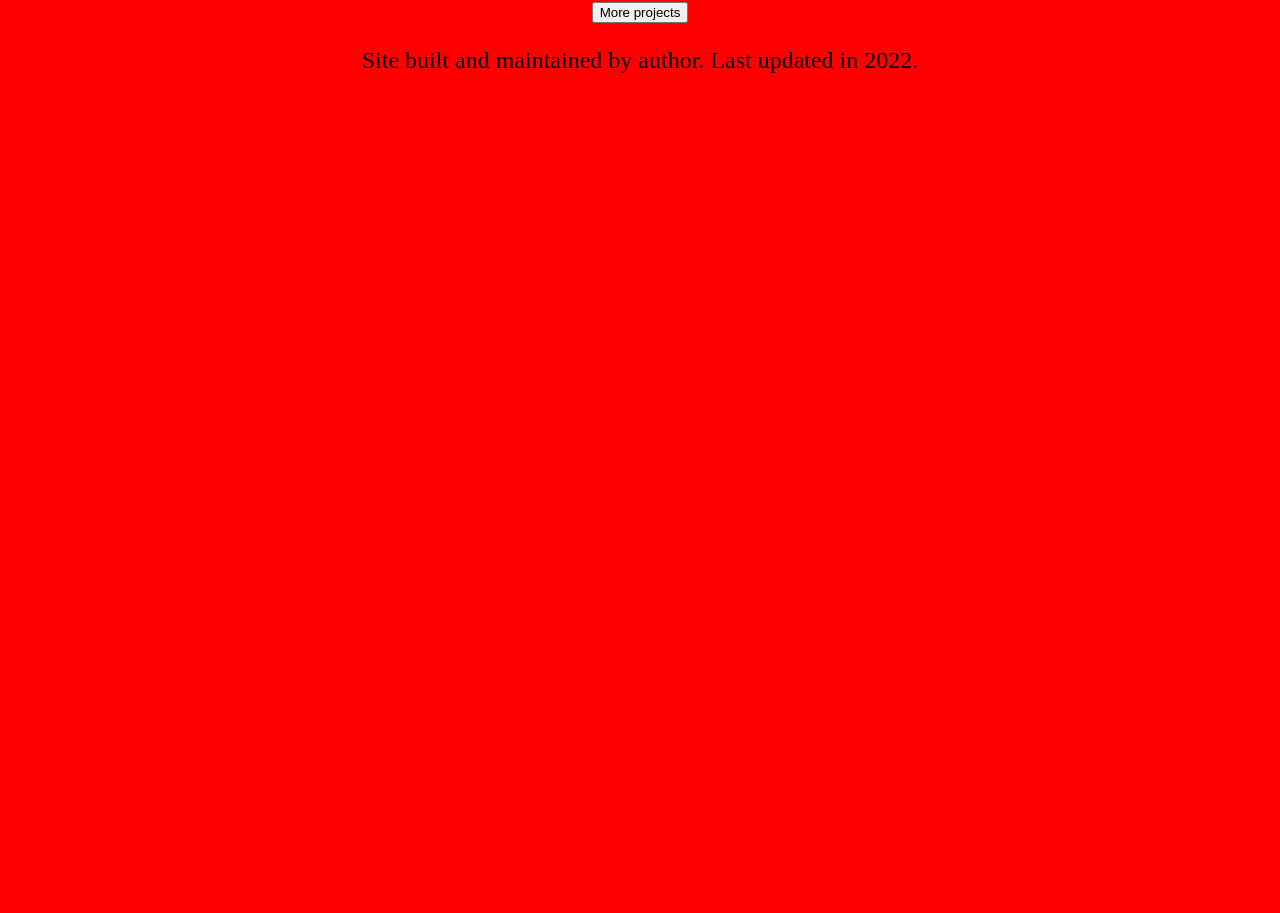
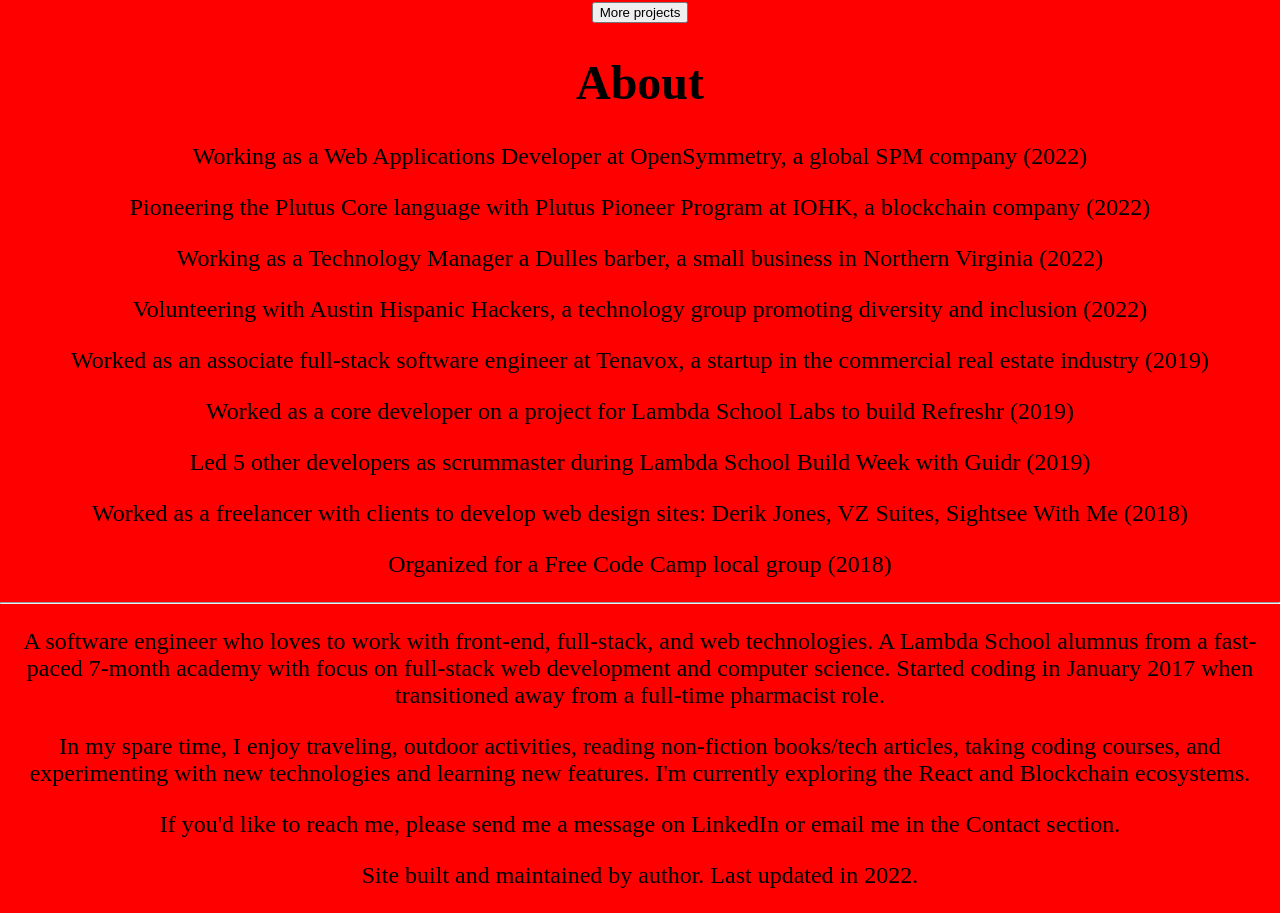
Before and after one commit to timOTdev/thDev3, a Next.js app: page / in a window 1280 px wide. Shown: the part 1688-2601 px from the top of the page. Before the commit the page ends 1786 px from the top, so only its background shows below. Built offline with nearby package versions, Linux system fonts and the light colour scheme.

Commit message:
Add About

```diff
--- a/assets/GlobalData.tsx
+++ b/assets/GlobalData.tsx
@@ -266,3 +266,21 @@
     demo: 'http://talkofthetownlanguages.com',
   },
 ];
+
+export const aboutHistory = [
+  'Working as a Web Applications Developer at OpenSymmetry, a global SPM company (2022)',
+  'Pioneering the Plutus Core language with Plutus Pioneer Program at IOHK, a blockchain company (2022)',
+  'Working as a Technology Manager a Dulles barber, a small business in Northern Virginia (2022)',
+  'Volunteering with Austin Hispanic Hackers, a technology group promoting diversity and inclusion (2022)',
+  'Worked as an associate full-stack software engineer at Tenavox, a startup in the commercial real estate industry (2019)',
+  'Worked as a core developer on a project for Lambda School Labs to build Refreshr (2019)',
+  'Led 5 other developers as scrummaster during Lambda School Build Week with Guidr (2019)',
+  'Worked as a freelancer with clients to develop web design sites: Derik Jones, VZ Suites, Sightsee With Me (2018)',
+  'Organized for a Free Code Camp local group (2018)',
+];
+
+export const aboutDescription = [
+  'A software engineer who loves to work with front-end, full-stack, and web technologies. A Lambda School alumnus from a fast-paced 7-month academy with focus on full-stack web development and computer science. Started coding in January 2017 when transitioned away from a full-time pharmacist role.',
+  "In my spare time, I enjoy traveling, outdoor activities, reading non-fiction books/tech articles, taking coding courses, and experimenting with new technologies and learning new features. I'm currently exploring the React and Blockchain ecosystems.",
+  "If you'd like to reach me, please send me a message on LinkedIn or email me in the Contact section.",
+];
--- /dev/null
+++ b/components/About.tsx
@@ -0,0 +1,13 @@
+import { aboutHistory, aboutDescription } from '../assets/GlobalData';
+export default () => (
+  <>
+    <h1>About</h1>
+    {aboutHistory.map((item) => (
+      <p>{item}</p>
+    ))}
+    <hr />
+    {aboutDescription.map((item) => (
+      <p>{item}</p>
+    ))}
+  </>
+);
--- a/pages/index.tsx
+++ b/pages/index.tsx
@@ -13,6 +13,7 @@
       <Layout>
         <Introduction />
         <Portfolio />
+        <About />
       </Layout>
     </>
   );
```
